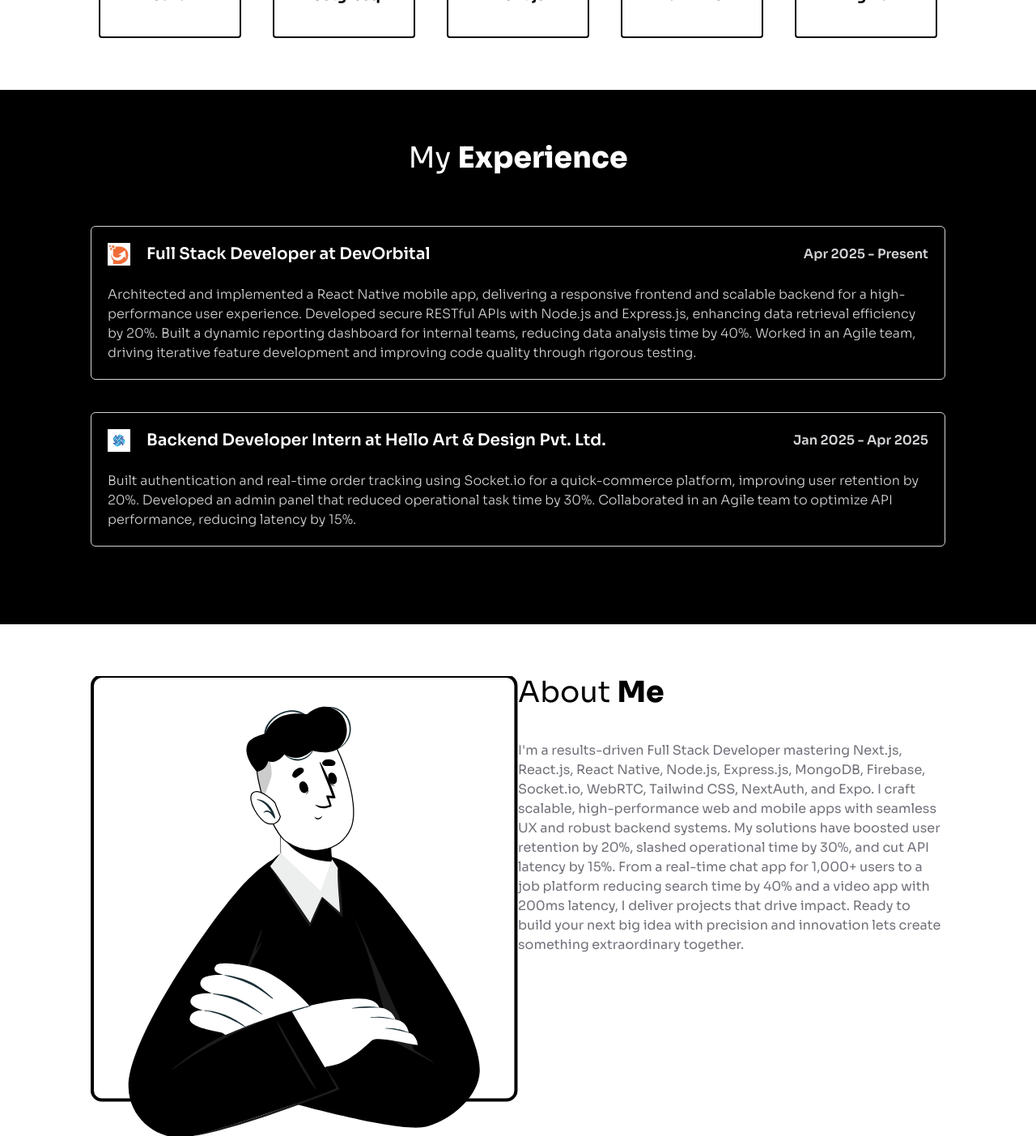
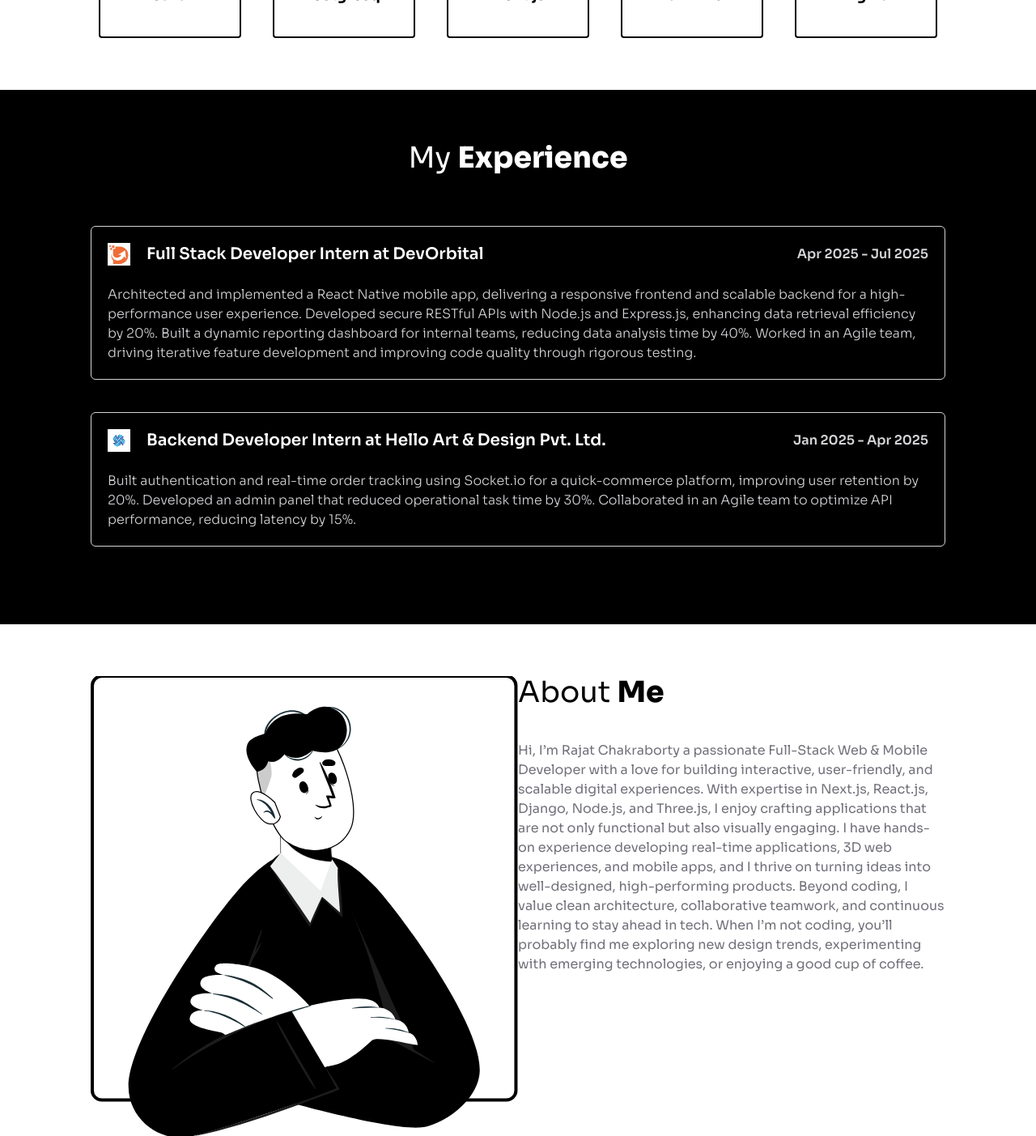
Before and after one commit to rajat-k-27/portfolio, a React (Vite) app: page / in a window 1280 px wide. Shown: the part 1116-2519 px from the top of the page at 81% size. Built offline with nearby package versions, Linux system fonts and the light colour scheme.

Commit message:
link changed

```diff
--- a/src/components/About.jsx
+++ b/src/components/About.jsx
@@ -27,7 +27,13 @@ export default function About() {
 
         <p className="text-[#71717A] text-sm/6 lg:text-base mt-5 lg:mt-10">
 
-          I'm a results-driven Full Stack Developer mastering Next.js, React.js, React Native, Node.js, Express.js, MongoDB, Firebase, Socket.io, WebRTC, Tailwind CSS, NextAuth, and Expo. I craft scalable, high-performance web and mobile apps with seamless UX and robust backend systems. My solutions have boosted user retention by 20%, slashed operational time by 30%, and cut API latency by 15%. From a real-time chat app for 1,000+ users to a job platform reducing search time by 40% and a video app with 200ms latency, I deliver projects that drive impact. Ready to build your next big idea with precision and innovation lets create something extraordinary together.
+Hi, I’m Rajat Chakraborty a passionate Full-Stack Web & Mobile Developer with a love for building interactive, user-friendly, and scalable digital experiences.
+With expertise in Next.js, React.js, Django, Node.js, and Three.js, I enjoy crafting applications that are not only functional but also visually engaging.
+
+I have hands-on experience developing real-time applications, 3D web experiences, and mobile apps, and I thrive on turning ideas into well-designed, high-performing products. Beyond coding, I value clean architecture, collaborative teamwork, and continuous learning to stay ahead in tech.
+
+When I’m not coding, you’ll probably find me exploring new design trends, experimenting with emerging technologies, or enjoying a good cup of coffee.
+
         </p>
 
 
--- a/src/components/Footer.jsx
+++ b/src/components/Footer.jsx
@@ -4,7 +4,17 @@ export default function Footer() {
   return (
     <div className='bg-black px-5 lg:px-28 py-3 lg:py-6 flex items-center justify-between mt-16'>
       {/* <img className='invert h-5 lg:h-9' src="/assets/logo.svg" alt="" /> */}
-      <p className='text-white'>RAJAT</p>
+      <p
+        onClick={() =>
+          window.scrollTo({
+            top: 0,
+            behavior: 'smooth'
+          })
+        }
+        className='text-white cursor-pointer hover:text-gray-300 transition'
+      >
+        RAJAT
+      </p>
 
       <div className='text-white lg:font-semibold lg:text-sm font-normal text-[10px] text-right lg:space-y-3'>
         <p>@ 2025 Personal Portfolio</p>
--- a/src/components/Navbar.jsx
+++ b/src/components/Navbar.jsx
@@ -63,7 +63,7 @@ export default function Navbar() {
         </ul>
 
         <motion.a
-          href="https://drive.google.com/file/d/1OdT9l0gmtTOBv00YNips0s1De0qEUUm4/view?usp=drive_link"
+          href="https://drive.google.com/file/d/1baaPvjaxJPAfBU4NHbZrZBFoX9ClG-DA/view?usp=drive_link"
           className="hidden relative lg:inline-block px-4 py-2 font-medium group"
         >
           <span className="absolute inset-0 w-full h-full transition duration-200 ease-out transform translate-x-1 translate-y-1 bg-black group-hover:-translate-x-0 group-hover:-translate-y-0"></span>
@@ -110,7 +110,7 @@ export default function Navbar() {
                 </motion.li>
               ))}
               <motion.a
-                href="https://drive.google.com/file/d/1OdT9l0gmtTOBv00YNips0s1De0qEUUm4/view?usp=drive_link"
+                href="https://drive.google.com/file/d/1baaPvjaxJPAfBU4NHbZrZBFoX9ClG-DA/view?usp=drive_link"
                 className="relative inline-block px-4 py-2 font-semibold group"
                 whileHover={{ scale: 1.1 }}
               >
--- a/src/components/Skills.jsx
+++ b/src/components/Skills.jsx
@@ -23,8 +23,8 @@ export default function Skills() {
     {
       id: 1,
       company: "DevOrbital",
-      role: "Full Stack Developer",
-      period: "Apr 2025 - Present",
+      role: "Full Stack Developer Intern",
+      period: "Apr 2025 - Jul 2025",
       description:
       "Architected and implemented a React Native mobile app, delivering a responsive frontend and scalable backend for a high-performance user experience. Developed secure RESTful APIs with Node.js and Express.js, enhancing data retrieval efficiency by 20%. Built a dynamic reporting dashboard for internal teams, reducing data analysis time by 40%. Worked in an Agile team, driving iterative feature development and improving code quality through rigorous testing.",
       logo: "/assets/devorbital.jpeg",
```
